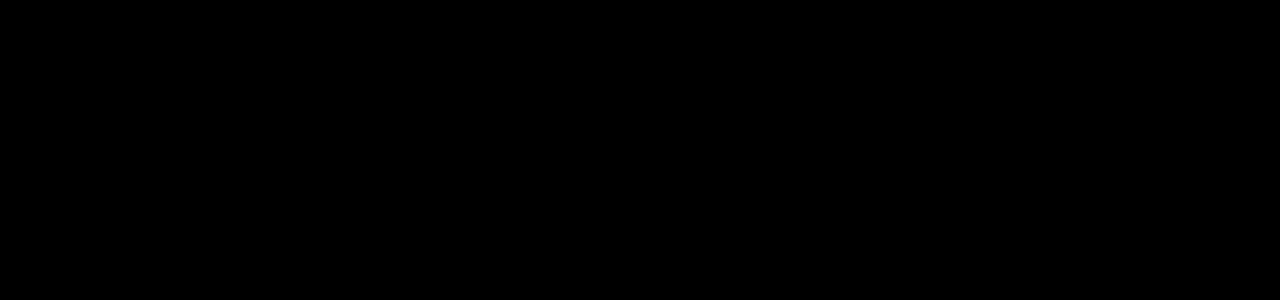
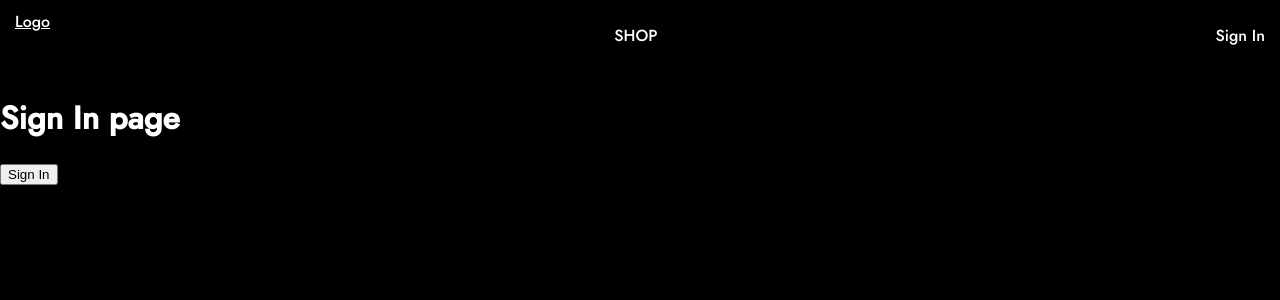
Before and after one commit to jackwuersch/react-ecom-playground, a React (Create React App) app: page /sign-in in a window 1280 px wide. Before the commit this address had no page. Shown: the top 300 px of the page. Built offline with nearby package versions, Linux system fonts and the light colour scheme.

Commit message:
created the sign in page

```diff
--- a/package.json
+++ b/package.json
@@ -6,6 +6,7 @@
     "@testing-library/jest-dom": "^5.16.5",
     "@testing-library/react": "^13.4.0",
     "@testing-library/user-event": "^13.5.0",
+    "firebase": "9.17.1",
     "react": "^18.2.0",
     "react-dom": "^18.2.0",
     "react-router-dom": "6",
--- a/src/App.js
+++ b/src/App.js
@@ -1,7 +1,8 @@
 import { Routes, Route } from 'react-router-dom';
 
-import Header from './components/routes/header/header.component';
-import Home from './components/routes/home/home.component';
+import Header from './routes/header/header.component';
+import Home from './routes/home/home.component';
+import SignIn from './routes/sign-in/sign-in.component';
 
 
 const Shop = () => {
@@ -18,6 +19,7 @@
       <Route path='/' element={<Header />}>
         <Route index element={<Home />}></Route>
         <Route path='/shop' element={<Shop />}></Route>
+        <Route path='/sign-in' element={<SignIn />}></Route>
       </Route>
     </Routes>
   );
--- a/src/components/routes/header/header.component.jsx
+++ b/src/routes/header/header.component.jsx
@@ -15,6 +15,11 @@
                     SHOP
                 </Link>
             </div>
+            <div className='header-links-container'>
+                <Link className='header-link' to='/sign-in'>
+                    Sign In
+                </Link>
+            </div>
         </div>
         <Outlet />
       </Fragment>
--- a/src/components/routes/home/home.component.jsx
+++ b/src/routes/home/home.component.jsx
@@ -1,4 +1,4 @@
-import Categories from '../../categories-container/categories-container.component';
+import Categories from '../../components/categories-container/categories-container.component'
 
 const Home = () =>  {
   const categories = [
--- /dev/null
+++ b/src/routes/sign-in/sign-in.component.jsx
@@ -0,0 +1,17 @@
+import { signInWithGooglePopup } from '../../utils/firebase/firebase.utils'
+
+const SignIn = () => {
+    const logGoogleUser = async () => {
+        const response = await signInWithGooglePopup();
+        console.log(response);
+    }
+
+    return (
+        <div>
+            <h1>Sign In page</h1>
+            <button onClick={logGoogleUser}>Sign In</button>
+        </div>
+    )
+}
+
+export default SignIn;
--- /dev/null
+++ b/src/utils/firebase/firebase.utils.js
@@ -0,0 +1,22 @@
+import { initializeApp } from 'firebase/app';
+import { getAuth, signInWithRedirect, signInWithPopup, GoogleAuthProvider } from 'firebase/auth';
+
+const firebaseConfig = {
+  apiKey: "AIzaSyCd2-wiXUWlld1uTCPayMJ2qXuxl9cG_GA",
+  authDomain: "ecommerce-playground-db.firebaseapp.com",
+  projectId: "ecommerce-playground-db",
+  storageBucket: "ecommerce-playground-db.appspot.com",
+  messagingSenderId: "563124766836",
+  appId: "1:563124766836:web:76194a59e29454f955e921"
+};
+
+// Initialize Firebase
+const firebaseApp = initializeApp(firebaseConfig);
+
+const provider = new GoogleAuthProvider();
+provider.setCustomParameters({
+    prompt: "select_account"
+});
+
+export const auth = getAuth();
+export const signInWithGooglePopup = () => signInWithPopup(auth, provider);
```
Also changed, not shown: src/routes/header/header.component.styles.scss (renamed from src/components/routes/header/header.component.styles.scss), 1 other file (tests, documents, lock files or other folders).
